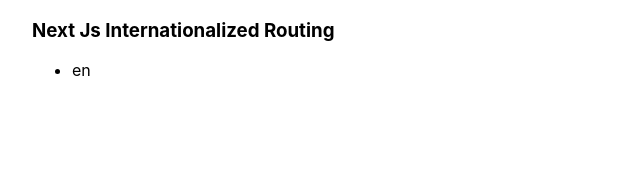
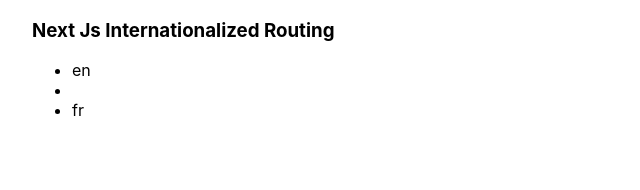
Before and after one commit to Babbili/nextjs-multilingual, a Next.js app: page / in a window 1280 px wide. Shown: the top 190 px of the page, without its empty margins (0-640 px from the left). Built offline with nearby package versions, Linux system fonts and the light colour scheme.

Commit message:
mapping other locales

```diff
--- a/components/Header.tsx
+++ b/components/Header.tsx
@@ -13,9 +13,11 @@
     const router = useRouter()
     // import current locale, all configured locales from NextRouter
     const { locale, locales } = router
-    const otherLocales = locales?.filter(elem => {
-        elem != locale
+    const otherLocales = locales?.map(elem => {
+        if(elem !== locale)
+        return elem
     })
+    console.log(otherLocales)
 
     return(
         <header>
@@ -28,7 +30,13 @@
                 </li>
                 {
                     otherLocales?.map(elem => {
-                        return <li>{ elem }</li>
+                        return(
+                            <li key={elem}>
+                                <Link href={'/'} locale={elem}>
+                                    <a>{elem}</a>
+                                </Link>
+                            </li>
+                        )
                     })
                 }
             </ul>
```
